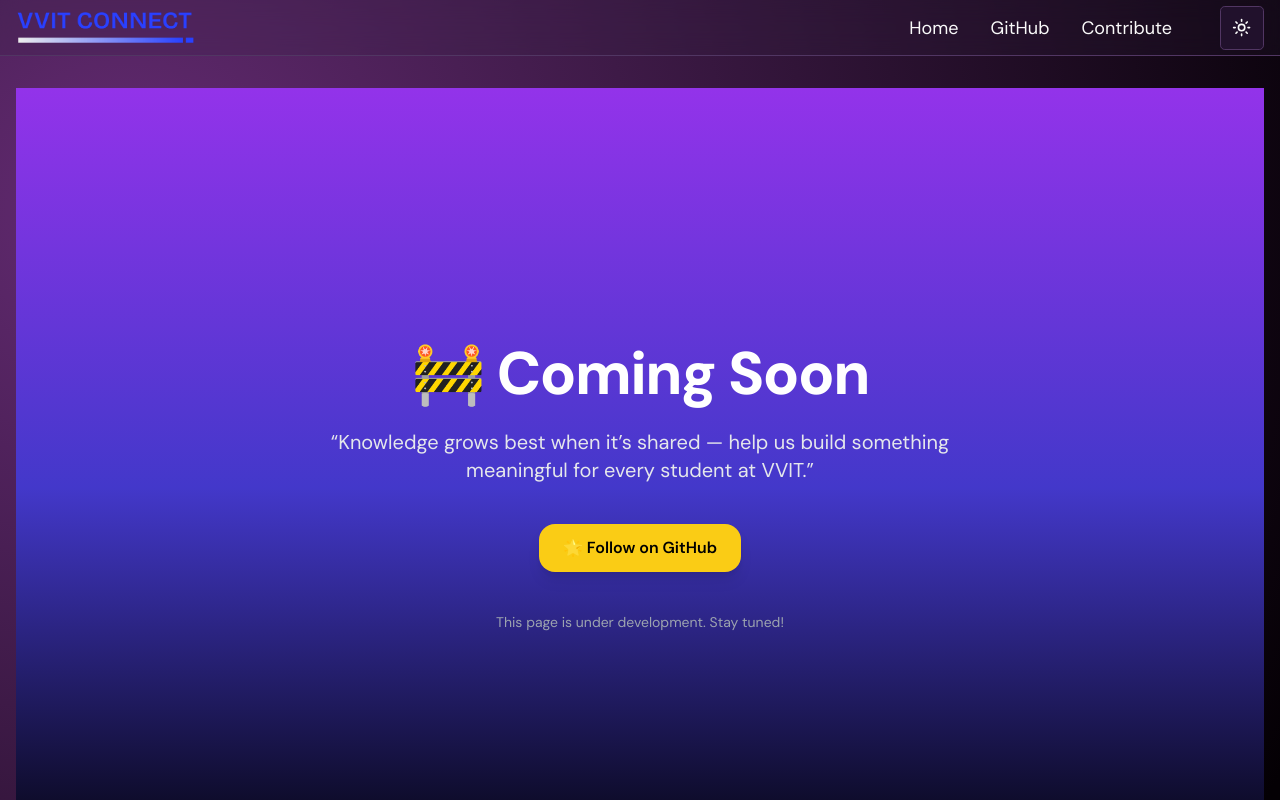
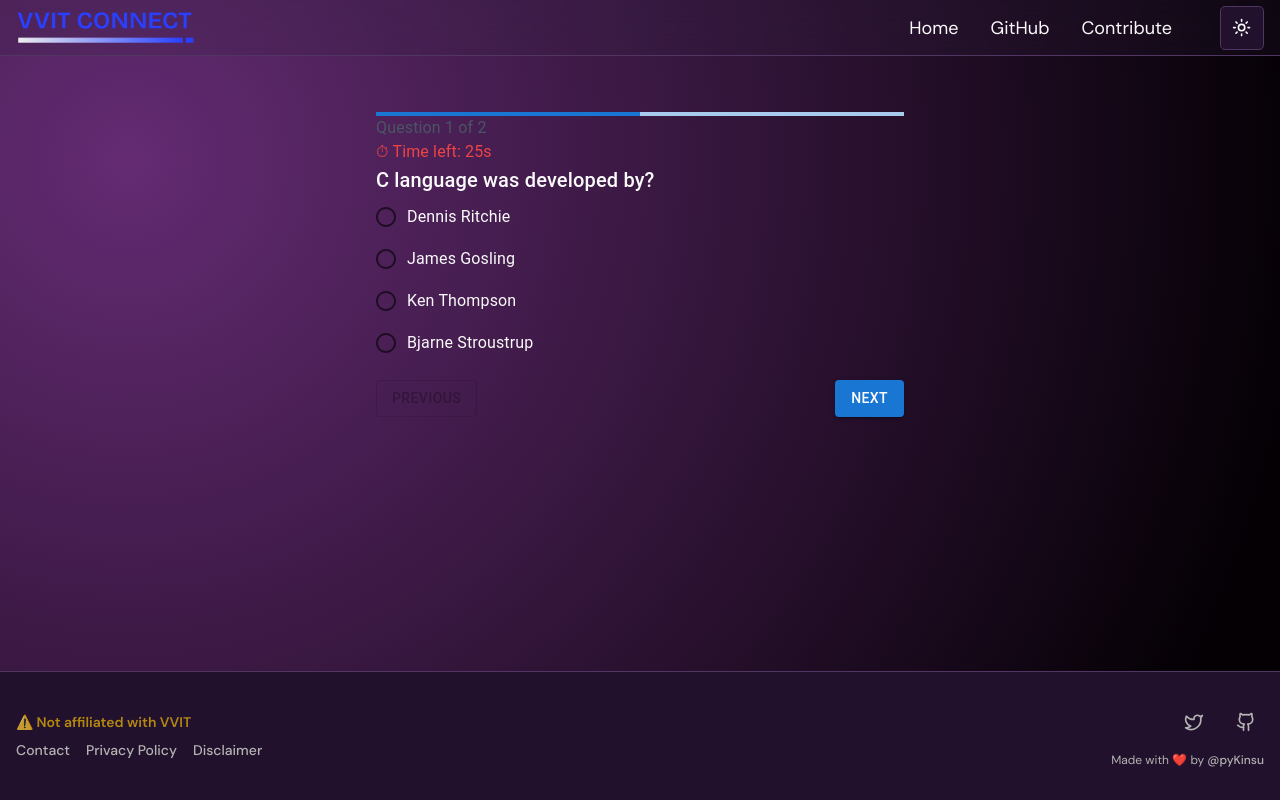
Before and after one commit to pyKinsu/VVITConnect, a Next.js app: page /notes/c/quiz in a window 1280 px wide. Before the commit this address had no page. Shown: the top 800 px of the page. Built offline with nearby package versions, Linux system fonts and the light colour scheme.

Commit message:
Create page.tsx

```diff
--- /dev/null
+++ b/src/app/notes/c/quiz/page.tsx
@@ -0,0 +1,161 @@
+"use client";
+
+import React, { useState, useEffect } from "react";
+import { Button, LinearProgress, Typography, Box, RadioGroup, FormControlLabel, Radio, Paper } from "@mui/material";
+
+// ------------------ Types ------------------
+interface Question {
+  question: string;
+  options: string[];
+  answer: string;
+}
+
+interface Topic {
+  title: string;
+  questions: Question[];
+}
+
+// ------------------ Data ------------------
+const mcqData: Topic[] = [
+  {
+    title: "Introduction",
+    questions: [
+      {
+        question: "C language was developed by?",
+        options: ["Dennis Ritchie", "James Gosling", "Ken Thompson", "Bjarne Stroustrup"],
+        answer: "Dennis Ritchie",
+      },
+      {
+        question: "Which year was C language developed?",
+        options: ["1969", "1972", "1980", "1990"],
+        answer: "1972",
+      },
+    ],
+  },
+];
+
+// ------------------ Component ------------------
+const QuizApp: React.FC = () => {
+  const [current, setCurrent] = useState(0);
+  const [userAnswers, setUserAnswers] = useState<Record<number, string>>({});
+  const [timeLeft, setTimeLeft] = useState(30); // ⏱ 30 sec per question
+  const [completed, setCompleted] = useState(false);
+
+  const questions = mcqData.flatMap((t) => t.questions); // flatten topics
+
+  // Timer effect
+  useEffect(() => {
+    if (completed) return;
+    if (timeLeft <= 0) {
+      handleNext();
+      return;
+    }
+    const timer = setTimeout(() => setTimeLeft((t) => t - 1), 1000);
+    return () => clearTimeout(timer);
+  }, [timeLeft, completed]);
+
+  const handleSelect = (value: string) => {
+    setUserAnswers((prev) => ({ ...prev, [current]: value }));
+  };
+
+  const handleNext = () => {
+    if (current < questions.length - 1) {
+      setCurrent(current + 1);
+      setTimeLeft(30);
+    } else {
+      setCompleted(true);
+    }
+  };
+
+  const handlePrev = () => {
+    if (current > 0) {
+      setCurrent(current - 1);
+      setTimeLeft(30);
+    }
+  };
+
+  // Score
+  const score = questions.reduce(
+    (acc, q, idx) => (userAnswers[idx] === q.answer ? acc + 1 : acc),
+    0
+  );
+
+  if (completed) {
+    return (
+      <Box className="p-6 max-w-xl mx-auto">
+        <Typography variant="h4" gutterBottom>
+          🎉 Quiz Completed
+        </Typography>
+        <Typography variant="h6">
+          Your Score: {score} / {questions.length}
+        </Typography>
+        <Box mt={3}>
+          {questions.map((q, idx) => (
+            <Paper key={idx} className="p-4 mb-3">
+              <Typography fontWeight="bold">
+                Q{idx + 1}: {q.question}
+              </Typography>
+              <Typography
+                color={userAnswers[idx] === q.answer ? "green" : "red"}
+              >
+                Your Answer: {userAnswers[idx] || "Not Answered"}
+              </Typography>
+              <Typography color="blue">Correct: {q.answer}</Typography>
+            </Paper>
+          ))}
+        </Box>
+      </Box>
+    );
+  }
+
+  const currentQ = questions[current];
+
+  return (
+    <Box className="p-6 max-w-xl mx-auto">
+      {/* Progress bar */}
+      <LinearProgress
+        variant="determinate"
+        value={((current + 1) / questions.length) * 100}
+      />
+      <Typography className="mt-2 text-gray-600">
+        Question {current + 1} of {questions.length}
+      </Typography>
+
+      {/* Timer */}
+      <Typography className="text-red-500 mt-2">
+        ⏱ Time left: {timeLeft}s
+      </Typography>
+
+      {/* Question */}
+      <Typography variant="h6" className="mt-4">
+        {currentQ.question}
+      </Typography>
+
+      {/* Options */}
+      <RadioGroup
+        value={userAnswers[current] || ""}
+        onChange={(e) => handleSelect(e.target.value)}
+      >
+        {currentQ.options.map((opt, i) => (
+          <FormControlLabel key={i} value={opt} control={<Radio />} label={opt} />
+        ))}
+      </RadioGroup>
+
+      {/* Nav buttons */}
+      <Box className="flex justify-between mt-4">
+        <Button
+          variant="outlined"
+          disabled={current === 0}
+          onClick={handlePrev}
+        >
+          Previous
+        </Button>
+        <Button variant="contained" onClick={handleNext}>
+          {current === questions.length - 1 ? "Finish" : "Next"}
+        </Button>
+      </Box>
+    </Box>
+  );
+};
+
+export default QuizApp;
```
